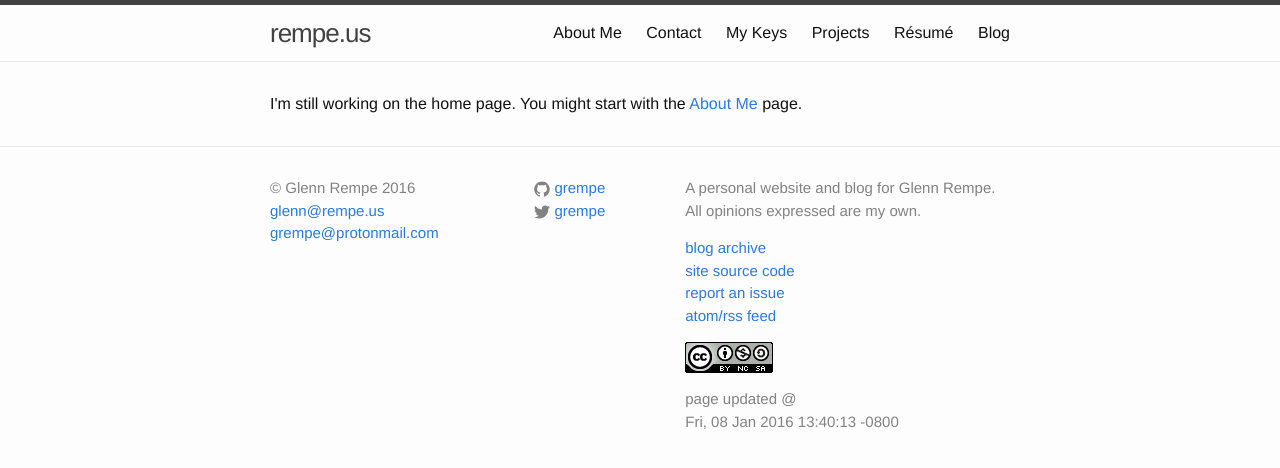
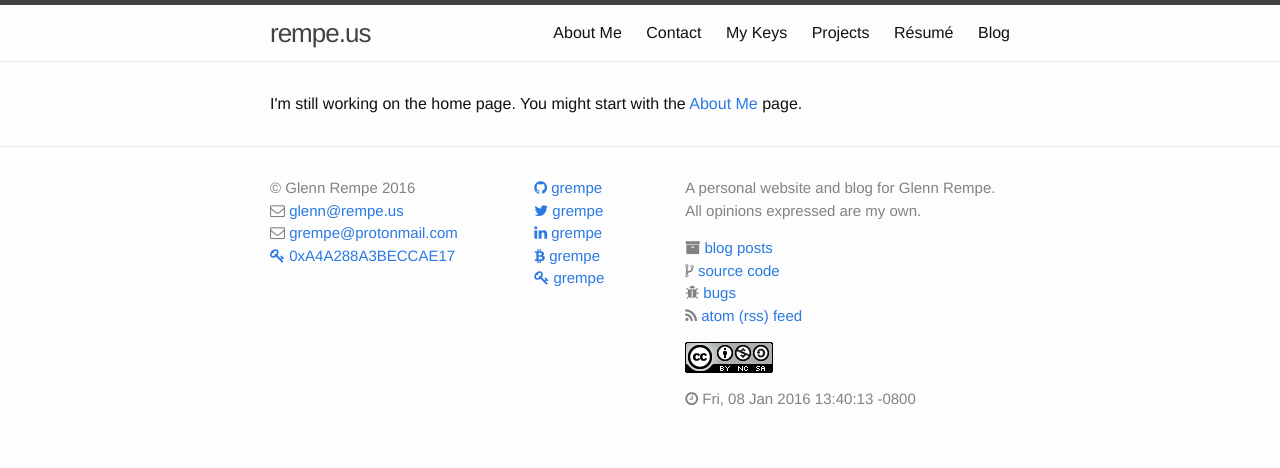
Before and after one commit to grempe/grempe.github.io, a Jekyll site: the page built from index.html, in a window 1280 px wide. Shown: the top 468 px of the page. Built offline with Jekyll 4.4.1, drawn with Linux system fonts in a browser that asks for light colours.

Commit message:
Use new icons in the footer

```diff
--- a/_config.yml
+++ b/_config.yml
@@ -11,6 +11,9 @@ url: "https://www.rempe.us" # the base hostname & protocol for your site with no
 source_url: "https://github.com/grempe/grempe.github.io" # the location of the source code for this site.
 twitter_username: grempe
 github_username:  grempe
+coinbase_username: grempe
+linkedin_username: grempe
+keybase_username: grempe
 
 # Build settings
 markdown: kramdown
--- a/_includes/footer.html
+++ b/_includes/footer.html
@@ -6,8 +6,17 @@
       <div class="footer-col  footer-col-1">
         <ul class="contact-list">
           <li>&copy; {{ site.name }} {{ site.time | date: "%Y" }}</li>
-          <li><a href="mailto:{{ site.email }}">{{ site.email }}</a></li>
-          <li><a href="mailto:{{ site.email }}">{{ site.email_secure }}</a></li>
+          <li>
+            <span class="fa fa-envelope-o"></span>&nbsp;<a href="mailto:{{ site.email }}">{{ site.email }}</a>
+          </li>
+          <li>
+            <span class="fa fa-envelope-o"></span>&nbsp;<a href="mailto:{{ site.email }}">{{ site.email_secure }}</a>
+          </li>
+          <li>
+            <a href="/keys/">
+              <span class="fa fa-key"></span>&nbsp;<span class="username">0xA4A288A3BECCAE17</span>
+            </a>
+          </li>
         </ul>
       </div>
 
@@ -15,52 +24,66 @@
         <ul class="social-media-list">
           {% if site.github_username %}
           <li>
-            <a href="https://github.com/{{ site.github_username }}">
-              <span class="icon  icon--github">
-                <svg viewBox="0 0 16 16">
-                  <path fill="#828282" d="M7.999,0.431c-4.285,0-7.76,3.474-7.76,7.761 c0,3.428,2.223,6.337,5.307,7.363c0.388,0.071,0.53-0.168,0.53-0.374c0-0.184-0.007-0.672-0.01-1.32 c-2.159,0.469-2.614-1.04-2.614-1.04c-0.353-0.896-0.862-1.135-0.862-1.135c-0.705-0.481,0.053-0.472,0.053-0.472 c0.779,0.055,1.189,0.8,1.189,0.8c0.692,1.186,1.816,0.843,2.258,0.645c0.071-0.502,0.271-0.843,0.493-1.037 C4.86,11.425,3.049,10.76,3.049,7.786c0-0.847,0.302-1.54,0.799-2.082C3.768,5.507,3.501,4.718,3.924,3.65 c0,0,0.652-0.209,2.134,0.796C6.677,4.273,7.34,4.187,8,4.184c0.659,0.003,1.323,0.089,1.943,0.261 c1.482-1.004,2.132-0.796,2.132-0.796c0.423,1.068,0.157,1.857,0.077,2.054c0.497,0.542,0.798,1.235,0.798,2.082 c0,2.981-1.814,3.637-3.543,3.829c0.279,0.24,0.527,0.713,0.527,1.437c0,1.037-0.01,1.874-0.01,2.129 c0,0.208,0.14,0.449,0.534,0.373c3.081-1.028,5.302-3.935,5.302-7.362C15.76,3.906,12.285,0.431,7.999,0.431z"/>
-                </svg>
-              </span>
-
-              <span class="username">{{ site.github_username }}</span>
+            <a href="https://github.com/{{ site.github_username }}" target="_blank">
+              <span class="fa fa-github"></span>&nbsp;<span class="username">{{ site.github_username }}</span>
             </a>
           </li>
           {% endif %}
 
           {% if site.twitter_username %}
           <li>
-            <a href="https://twitter.com/{{ site.twitter_username }}">
-              <span class="icon  icon--twitter">
-                <svg viewBox="0 0 16 16">
-                  <path fill="#828282" d="M15.969,3.058c-0.586,0.26-1.217,0.436-1.878,0.515c0.675-0.405,1.194-1.045,1.438-1.809
-                  c-0.632,0.375-1.332,0.647-2.076,0.793c-0.596-0.636-1.446-1.033-2.387-1.033c-1.806,0-3.27,1.464-3.27,3.27 c0,0.256,0.029,0.506,0.085,0.745C5.163,5.404,2.753,4.102,1.14,2.124C0.859,2.607,0.698,3.168,0.698,3.767 c0,1.134,0.577,2.135,1.455,2.722C1.616,6.472,1.112,6.325,0.671,6.08c0,0.014,0,0.027,0,0.041c0,1.584,1.127,2.906,2.623,3.206 C3.02,9.402,2.731,9.442,2.433,9.442c-0.211,0-0.416-0.021-0.615-0.059c0.416,1.299,1.624,2.245,3.055,2.271 c-1.119,0.877-2.529,1.4-4.061,1.4c-0.264,0-0.524-0.015-0.78-0.046c1.447,0.928,3.166,1.469,5.013,1.469 c6.015,0,9.304-4.983,9.304-9.304c0-0.142-0.003-0.283-0.009-0.423C14.976,4.29,15.531,3.714,15.969,3.058z"/>
-                </svg>
-              </span>
-
-              <span class="username">{{ site.twitter_username }}</span>
+            <a href="https://twitter.com/{{ site.twitter_username }}" target="_blank">
+              <span class="fa fa-twitter"></span>&nbsp;<span class="username">{{ site.twitter_username }}</span>
             </a>
           </li>
           {% endif %}
+
+          {% if site.linkedin_username %}
+          <li>
+            <a href="https://www.linkedin.com/in/{{ site.linkedin_username }}" target="_blank">
+              <span class="fa fa-linkedin"></span>&nbsp;<span class="username">{{ site.linkedin_username }}</span>
+            </a>
+          </li>
+          {% endif %}
+
+          {% if site.coinbase_username %}
+          <li>
+            <a href="https://www.coinbase.com/{{ site.coinbase_username }}" target="_blank">
+              <span class="fa fa-btc"></span>&nbsp;<span class="username">{{ site.coinbase_username }}</span>
+            </a>
+          </li>
+          {% endif %}
+
+          {% if site.keybase_username %}
+          <li>
+            <a href="https://keybase.io/{{ site.keybase_username }}" target="_blank">
+              <span class="fa fa-key"></span>&nbsp;<span class="username">{{ site.keybase_username }}</span>
+            </a>
+          </li>
+          {% endif %}
+
         </ul>
       </div>
 
       <div class="footer-col  footer-col-3">
         <p class="text">{{ site.description }}</p>
+
         <p>
-          <a href="{{  "/blog/archive/" | prepend: site.baseurl }}">blog archive</a><br />
-          <a href="{{ site.source_url }}" target="_blank">site source code</a><br />
-          <a href="https://github.com/grempe/grempe.github.io/issues" target="_blank">report an issue</a><br />
-          <a href="{{ "/feed.xml" | prepend: site.baseurl }}">atom/rss feed</a>
+          <span class="fa fa-archive"></span>&nbsp;<a href="{{  "/blog/archive/" | prepend: site.baseurl }}">blog posts</a><br />
+          <span class="fa fa-code-fork"></span>&nbsp;<a href="{{ site.source_url }}" target="_blank">source code</a><br />
+          <span class="fa fa-bug"></span>&nbsp;<a href="https://github.com/grempe/grempe.github.io/issues" target="_blank">bugs</a><br />
+          <span class="fa fa-rss"></span>&nbsp;<a href="{{ "/feed.xml" | prepend: site.baseurl }}">atom (rss) feed</a>
         </p>
+
         <p>
           <a rel="license" href="http://creativecommons.org/licenses/by-nc-sa/4.0/">
           <img alt="Creative Commons License" style="border-width:0"
                src="{{ "/resources/cc-by-nc-sa.png" | prepend: site.baseurl }}"/>
           </a>
         </p>
+
         <p>
-          page updated @<br />
-          {{ site.time | date_to_rfc822 }}
+          <span class="fa fa-clock-o"></span>&nbsp;{{ site.time | date_to_rfc822 }}
         </p>
       </div>
     </div>
```
